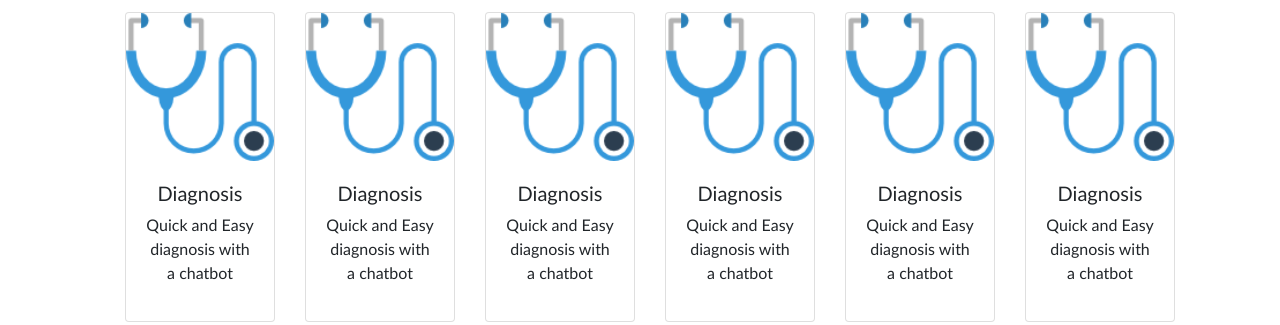
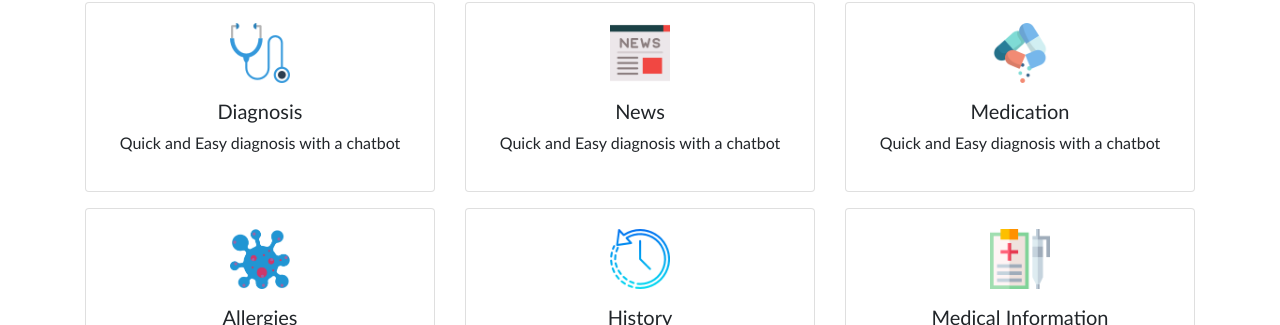
Before and after one commit to DeanLi586/DeanLi586.github.io, a plain HTML site: page index.html in a window 1280 px wide. Shown: the part 345-670 px from the top of the page. Drawn offline with nearby package versions, Linux system fonts and the light colour scheme.

Commit message:
Added images for features

```diff
--- a/index.html
+++ b/index.html
@@ -42,7 +42,7 @@
         </div>
     </div>
 
-    <main data-spy="scroll" data-target="#navbarSupportedContent" data-offset="0" class="container">
+    <main data-spy="scroll" data-target="#navbarSupportedContent" data-offset="0" class="container-fluid">
         <div id="#" class="jumbotron jumbotron-fluid">
             <div class="container">
                 <h1 class="display-3">Welcome to Medi-Bot</h1>
@@ -52,10 +52,14 @@
         <div id="features" class="container">
             <h2>Features</h2>
             <div class="row">
-                <div class="card-deck col-md-6 col-sm-6 col-xl-12" style="margin: 10px;">
-                    <div class="animate fadeIn slow card">
-                        <img class="img img-center" src="./assets/images/diagnosis.png" alt="diagnosis">
+                <div class="col-xl-12 col-md-12">
+                    <div class="card-deck">
+                        <div class="animate fadeIn slow card card-hover">
                             <div class="card-body">
+                                <p class="center">
+                                    <img width=60px heigth=60px class="img img-center" src="./assets/images/diagnosis.png"
+                                        alt="diagnosis">
+                                </p>
                                 <h5>Diagnosis</h5>
                                 <p>
                                     Quick and Easy diagnosis with a chatbot
@@ -64,9 +68,12 @@
                         </div>
 
                         <div class="card animate fadeIn">
-                        <img class="img img-center" src="./assets/images/diagnosis.png" alt="diagnosis">
                             <div class="card-body">
-                            <h5>Diagnosis</h5>
+                                <p>
+                                    <img width=60px heigth=60px class="img img-center" src="./assets/images/news1.png"
+                                        alt="diagnosis">
+                                </p>
+                                <h5>News</h5>
                                 <p>
                                     Quick and Easy diagnosis with a chatbot
                                 </p>
@@ -74,9 +81,29 @@
                         </div>
 
                         <div class="card animate fadeIn">
-                        <img class="img img-center" src="./assets/images/diagnosis.png" alt="diagnosis">
                             <div class="card-body">
-                            <h5>Diagnosis</h5>
+                                <p>
+                                    <img width=60px heigth=60px class="img img-center" src="./assets/images/medication.png"
+                                        alt="diagnosis">
+                                </p>
+                                <h5>Medication</h5>
+                                <p>
+                                    Quick and Easy diagnosis with a chatbot
+                                </p>
+                            </div>
+                        </div>
+                    </div>
+
+                    <p></p>
+
+                    <div class="card-deck">
+                        <div class="card animate fadeIn">
+                            <div class="card-body">
+                                <p>
+                                    <img width=60px heigth=60px class="img img-center" src="./assets/images/allergy.png"
+                                        alt="diagnosis">
+                                </p>
+                                <h5>Allergies</h5>
                                 <p>
                                     Quick and Easy diagnosis with a chatbot
                                 </p>
@@ -84,9 +111,12 @@
                         </div>
 
                         <div class="card animate fadeIn">
-                        <img class="img img-center" src="./assets/images/diagnosis.png" alt="diagnosis">
                             <div class="card-body">
-                            <h5>Diagnosis</h5>
+                                <p>
+                                    <img width=60px heigth=60px class="img img-center" src="./assets/images/chat_history.png"
+                                        alt="diagnosis">
+                                </p>
+                                <h5>History</h5>
                                 <p>
                                     Quick and Easy diagnosis with a chatbot
                                 </p>
@@ -94,22 +124,16 @@
                         </div>
 
                         <div class="card animate fadeIn">
-                        <img class="img img-center" src="./assets/images/diagnosis.png" alt="diagnosis">
                             <div class="card-body">
-                            <h5>Diagnosis</h5>
+                                <p>
+                                    <img width=60px heigth=60px class="img img-center" src="./assets/images/health_info.png"
+                                        alt="diagnosis">
+                                </p>
+                                <h5>Medical Information</h5>
                                 <p>
                                     Quick and Easy diagnosis with a chatbot
                                 </p>
                             </div>
-                    </div>
-
-                    <div class="card animate fadeIn">
-                        <img class="img img-center" src="./assets/images/diagnosis.png" alt="diagnosis">
-                        <div class="card-body">
-                            <h5>Diagnosis</h5>
-                            <p>
-                                Quick and Easy diagnosis with a chatbot
-                            </p>
                         </div>
                     </div>
                 </div>
```
Also changed, not shown: assets/images/allergy.png (added), assets/images/chat_history.png (added), assets/images/health_info.png (added), assets/images/medication.png (added). Lines whose indentation alone changed are shown as unchanged.
